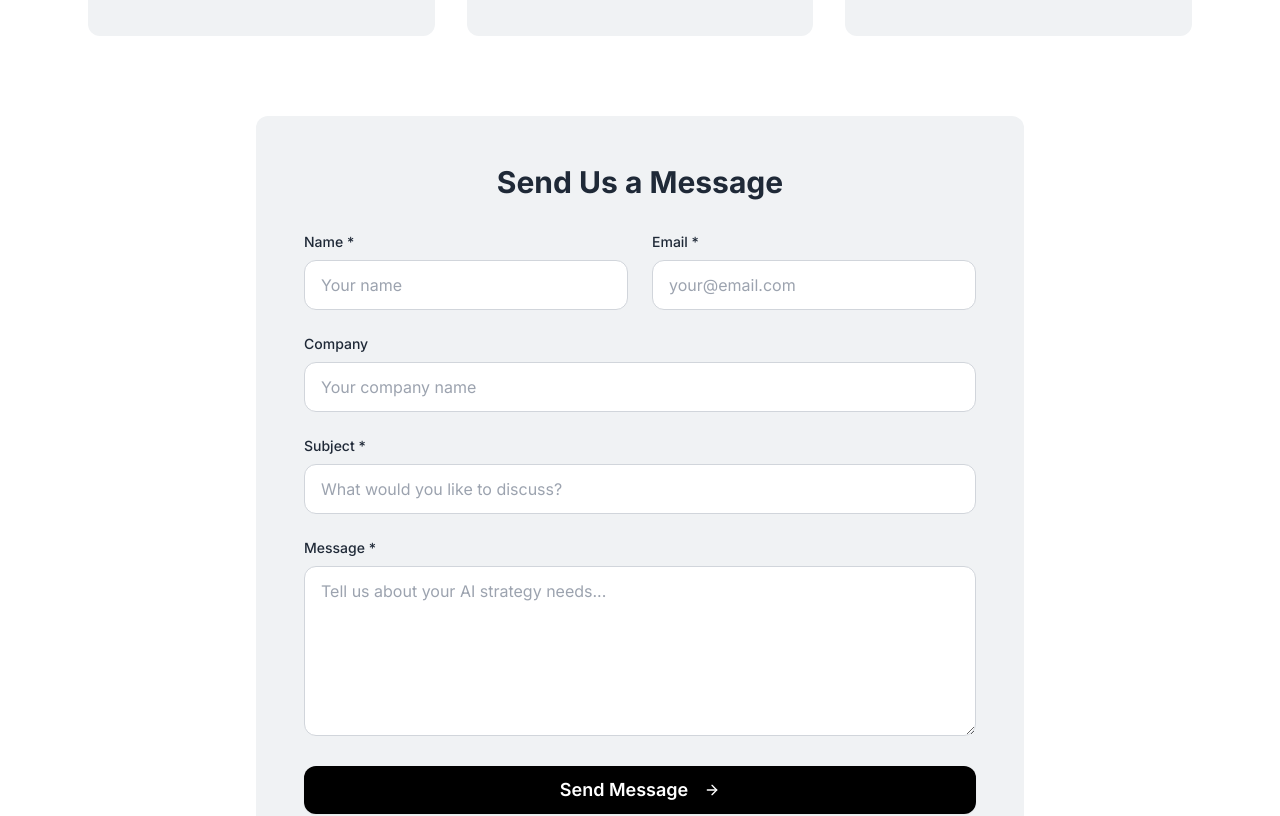
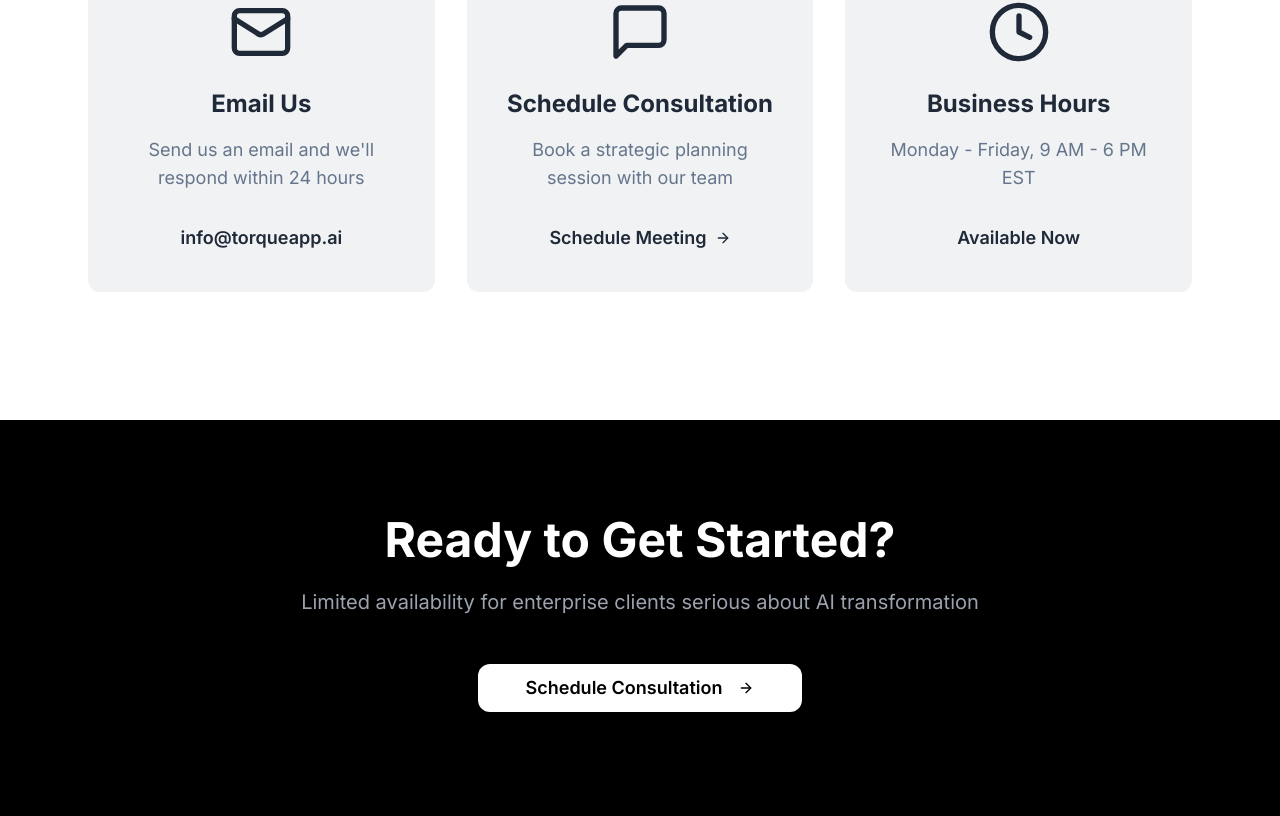
Before and after one commit to chrisdessi/torque-ai-genesis-site, a React (Vite) app: page /contact in a window 1280 px wide. Shown: the part 700-1516 px from the top of the page. Built offline with nearby package versions, Linux system fonts and the light colour scheme.

Commit message:
Remove contact forms

```diff
--- a/src/pages/Contact.tsx
+++ b/src/pages/Contact.tsx
@@ -1,66 +1,10 @@
-import { useState } from "react";
 import { Button } from "@/components/ui/button";
 import { ArrowRight, Mail, MessageSquare, Clock } from "lucide-react";
 import { motion } from "framer-motion";
-import { useToast } from "@/hooks/use-toast";
-import { supabase } from "@/integrations/supabase/client";
 import Header from "@/components/Header";
 import Footer from "@/components/Footer";
 
 const Contact = () => {
-  const { toast } = useToast();
-  const [isSubmitting, setIsSubmitting] = useState(false);
-  const [formData, setFormData] = useState({
-    name: "",
-    email: "",
-    company: "",
-    subject: "",
-    message: "",
-  });
-
-  const handleSubmit = async (e: React.FormEvent) => {
-    e.preventDefault();
-    setIsSubmitting(true);
-
-    try {
-      const { data, error } = await supabase.functions.invoke('send-contact-email', {
-        body: formData,
-      });
-
-      if (error) throw error;
-
-      toast({
-        title: "Message sent!",
-        description: "We'll get back to you within 24 hours.",
-      });
-
-      // Reset form
-      setFormData({
-        name: "",
-        email: "",
-        company: "",
-        subject: "",
-        message: "",
-      });
-    } catch (error: any) {
-      console.error("Error sending message:", error);
-      toast({
-        title: "Error",
-        description: "Failed to send message. Please try emailing us directly at info@torqueapp.ai",
-        variant: "destructive",
-      });
-    } finally {
-      setIsSubmitting(false);
-    }
-  };
-
-  const handleChange = (e: React.ChangeEvent<HTMLInputElement | HTMLTextAreaElement>) => {
-    setFormData(prev => ({
-      ...prev,
-      [e.target.id]: e.target.value,
-    }));
-  };
-
   const contactMethods = [
     {
       icon: Mail,
@@ -109,9 +53,22 @@ const Contact = () => {
       </section>
 
       {/* Contact Methods */}
-      <section className="py-24 bg-white">
+      <section className="py-32 bg-white">
         <div className="max-w-6xl mx-auto px-6">
-          <div className="grid grid-cols-1 md:grid-cols-3 gap-8 mb-20">
+          <motion.div
+            initial={{ opacity: 0, y: 30 }}
+            whileInView={{ opacity: 1, y: 0 }}
+            viewport={{ once: true }}
+            transition={{ duration: 0.6 }}
+            className="text-center mb-16"
+          >
+            <h2 className="text-4xl md:text-5xl font-bold mb-6">Get In Touch</h2>
+            <p className="text-xl text-muted-foreground max-w-2xl mx-auto">
+              Choose the best way to connect with our team
+            </p>
+          </motion.div>
+
+          <div className="grid grid-cols-1 md:grid-cols-3 gap-8">
             {contactMethods.map((method, index) => (
               <motion.div
                 key={index}
@@ -119,123 +76,27 @@ const Contact = () => {
                 whileInView={{ opacity: 1, y: 0 }}
                 viewport={{ once: true }}
                 transition={{ delay: index * 0.1, duration: 0.6 }}
-                className="bg-muted p-8 rounded-lg text-center hover:shadow-lg transition-shadow"
+                className="bg-muted p-10 rounded-xl text-center hover:shadow-2xl transition-all hover:-translate-y-2"
               >
-                <method.icon className="w-12 h-12 mx-auto mb-4" />
-                <h3 className="text-2xl font-bold mb-3">{method.title}</h3>
-                <p className="text-muted-foreground mb-6">{method.description}</p>
+                <method.icon className="w-16 h-16 mx-auto mb-6 text-primary" />
+                <h3 className="text-2xl font-bold mb-4">{method.title}</h3>
+                <p className="text-muted-foreground mb-8 text-lg">{method.description}</p>
                 {method.href ? (
                   <a
                     href={method.href}
-                    className="text-lg font-semibold hover:underline"
+                    target={method.href.startsWith('http') ? '_blank' : undefined}
+                    rel={method.href.startsWith('http') ? 'noopener noreferrer' : undefined}
+                    className="inline-flex items-center gap-2 text-lg font-semibold hover:underline"
                   >
                     {method.action}
+                    {method.href.startsWith('http') && <ArrowRight className="w-4 h-4" />}
                   </a>
                 ) : (
-                  <span className="text-lg font-semibold">{method.action}</span>
+                  <span className="text-lg font-semibold text-primary">{method.action}</span>
                 )}
               </motion.div>
             ))}
           </div>
-
-          {/* Contact Form */}
-          <motion.div
-            initial={{ opacity: 0, y: 50 }}
-            whileInView={{ opacity: 1, y: 0 }}
-            viewport={{ once: true }}
-            transition={{ duration: 0.8 }}
-            className="max-w-3xl mx-auto bg-muted p-12 rounded-lg"
-          >
-            <h2 className="text-3xl font-bold mb-8 text-center">
-              Send Us a Message
-            </h2>
-            <form onSubmit={handleSubmit} className="space-y-6">
-              <div className="grid grid-cols-1 md:grid-cols-2 gap-6">
-                <div>
-                  <label htmlFor="name" className="block text-sm font-medium mb-2">
-                    Name *
-                  </label>
-                  <input
-                    type="text"
-                    id="name"
-                    required
-                    value={formData.name}
-                    onChange={handleChange}
-                    className="w-full px-4 py-3 rounded-lg border border-gray-300 focus:ring-2 focus:ring-black focus:border-transparent"
-                    placeholder="Your name"
-                  />
-                </div>
-                <div>
-                  <label htmlFor="email" className="block text-sm font-medium mb-2">
-                    Email *
-                  </label>
-                  <input
-                    type="email"
-                    id="email"
-                    required
-                    value={formData.email}
-                    onChange={handleChange}
-                    className="w-full px-4 py-3 rounded-lg border border-gray-300 focus:ring-2 focus:ring-black focus:border-transparent"
-                    placeholder="your@email.com"
-                  />
-                </div>
-              </div>
-
-              <div>
-                <label htmlFor="company" className="block text-sm font-medium mb-2">
-                  Company
-                </label>
-                <input
-                  type="text"
-                  id="company"
-                  value={formData.company}
-                  onChange={handleChange}
-                  className="w-full px-4 py-3 rounded-lg border border-gray-300 focus:ring-2 focus:ring-black focus:border-transparent"
-                  placeholder="Your company name"
-                />
-              </div>
-
-              <div>
-                <label htmlFor="subject" className="block text-sm font-medium mb-2">
-                  Subject *
-                </label>
-                <input
-                  type="text"
-                  id="subject"
-                  required
-                  value={formData.subject}
-                  onChange={handleChange}
-                  className="w-full px-4 py-3 rounded-lg border border-gray-300 focus:ring-2 focus:ring-black focus:border-transparent"
-                  placeholder="What would you like to discuss?"
-                />
-              </div>
-
-              <div>
-                <label htmlFor="message" className="block text-sm font-medium mb-2">
-                  Message *
-                </label>
-                <textarea
-                  id="message"
-                  required
-                  rows={6}
-                  value={formData.message}
-                  onChange={handleChange}
-                  className="w-full px-4 py-3 rounded-lg border border-gray-300 focus:ring-2 focus:ring-black focus:border-transparent"
-                  placeholder="Tell us about your AI strategy needs..."
-                />
-              </div>
-
-              <Button
-                type="submit"
-                size="lg"
-                className="w-full bg-black text-white hover:bg-gray-800 font-semibold py-6 text-lg"
-                disabled={isSubmitting}
-              >
-                {isSubmitting ? "Sending..." : "Send Message"}
-                <ArrowRight className="ml-2 w-5 h-5" />
-              </Button>
-            </form>
-          </motion.div>
         </div>
       </section>
 
--- a/src/pages/Quiz.tsx
+++ b/src/pages/Quiz.tsx
@@ -226,9 +226,9 @@ const Quiz = () => {
                       <ArrowRight className="ml-3 w-5 h-5" />
                     </Button>
                   </a>
-                  <a href="https://torqueapp.ai/centered-heading-with-contact-form/">
+                  <a href="https://calendar.app.google/rAZmF5kNNCsfMyBf7" target="_blank" rel="noopener noreferrer">
                     <Button size="lg" variant="outline" className="border-2 border-gray-300 text-black hover:bg-gray-100 font-semibold px-12 py-6 text-lg">
-                      Talk to Expert
+                      Schedule Consultation
                     </Button>
                   </a>
                 </div>
```
Also changed, not shown: 1 other file (tests, documents, lock files or other folders).
